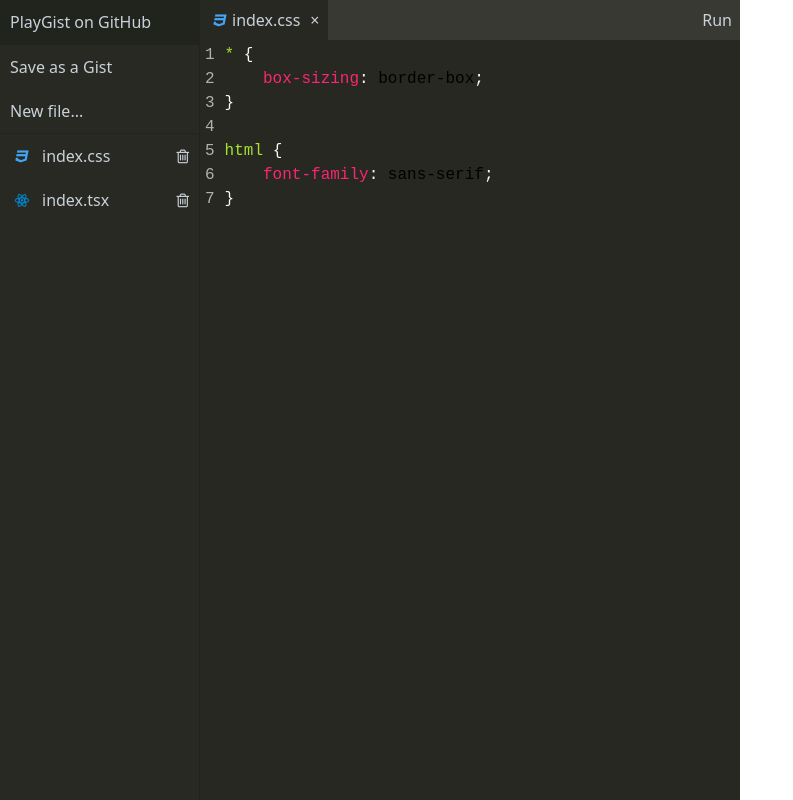
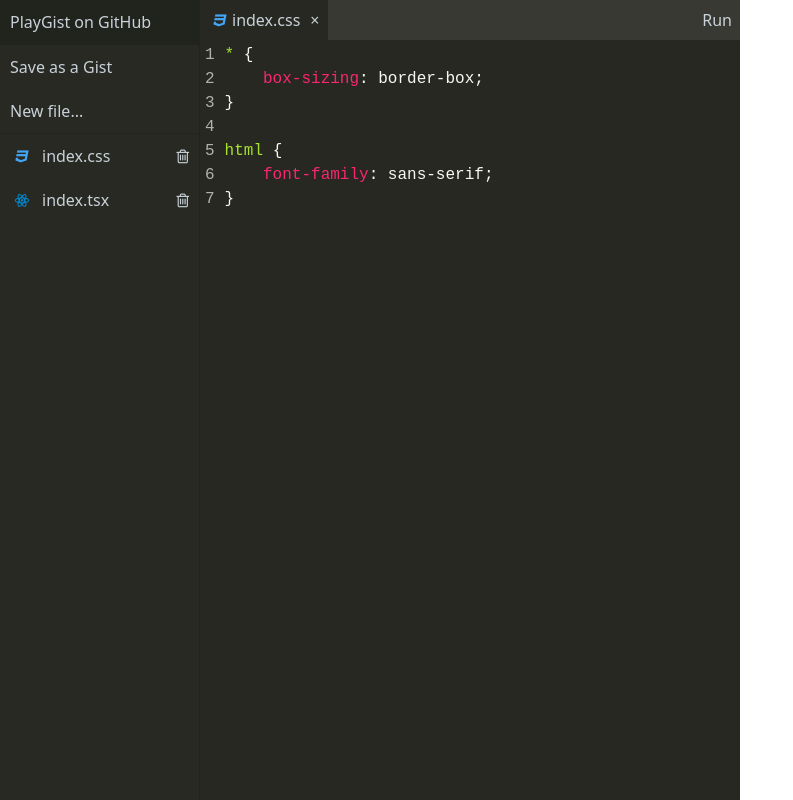
Before and after one commit to tomaswrobel/playgist, a Next.js app: page / in a window 1280 px wide. Both pictures are taken after a click on the link "index.css". Shown: the whole page, without its empty margins (0-793 px from the left). Built offline with nearby package versions, Linux system fonts and the light colour scheme.

Commit message:
Light theme bug fix

```diff
--- a/app/components/code-editor.css
+++ b/app/components/code-editor.css
@@ -16,14 +16,14 @@
 
 .code-editor .nums {
     grid-area: nums;
-    color: #F8F8F2aa;
+    color: #F8F8F2AA;
     text-align: right;
     user-select: none;
     position: sticky;
     left: 0;
 }
 
-.code-editor pre,
+.code-editor,
 .code-editor .nums {
     background: #272822;
 }
--- a/app/components/code-editor.tsx
+++ b/app/components/code-editor.tsx
@@ -14,9 +14,13 @@ function CodeEditor({code = "", onChange, readonly = false, language}: CodeEdito
             <div className="nums">
                 {code.split("\n").map((_, i) => <div key={i}>{i + 1}</div>)}
             </div>
-            <pre dangerouslySetInnerHTML={{__html: Prism.highlight(code, Prism.languages[language], language)}} />
+            <pre
+                style={{color: "#F8F8F2"}}
+                dangerouslySetInnerHTML={{__html: Prism.highlight(code, Prism.languages[language], language)}}
+            />
             {readonly || (
                 <textarea
+                    spellCheck={false}
                     value={code}
                     onChange={e => onChange(e.target.value)}
                     onKeyDown={e => {
```
